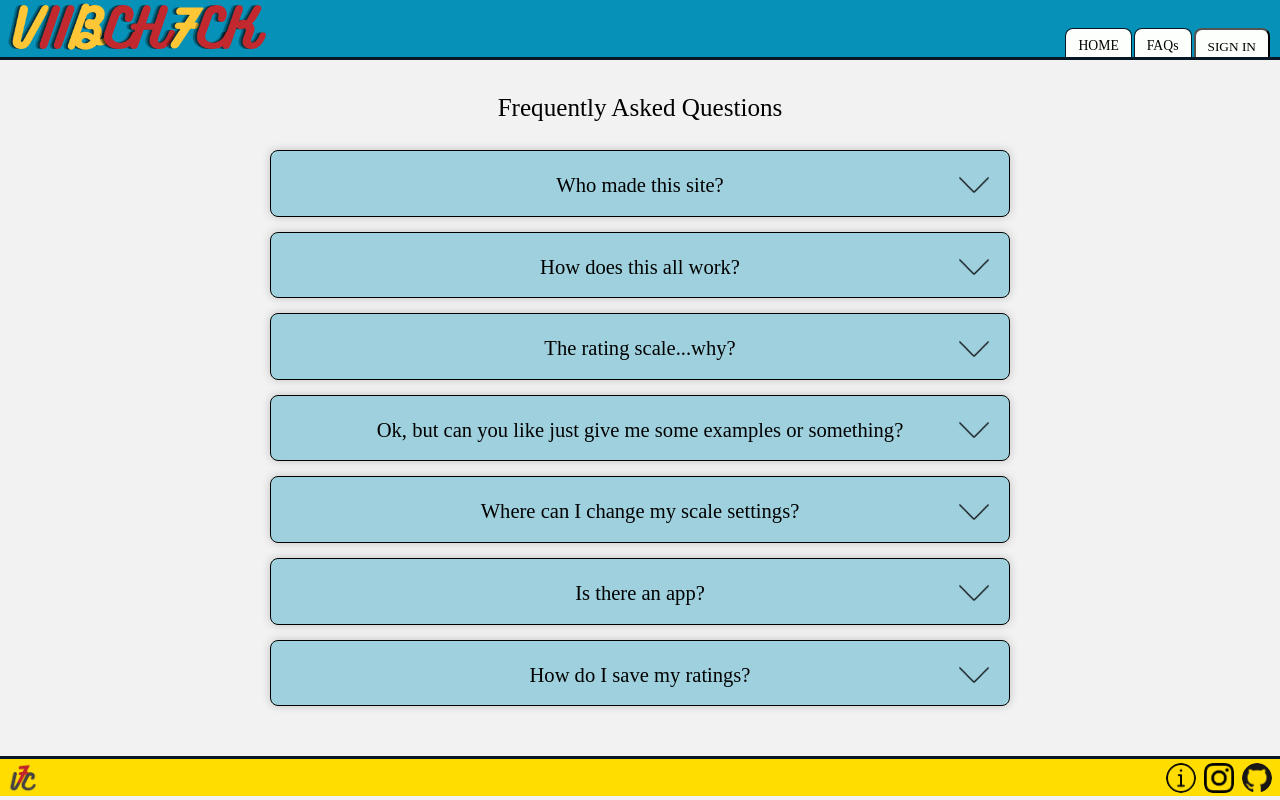
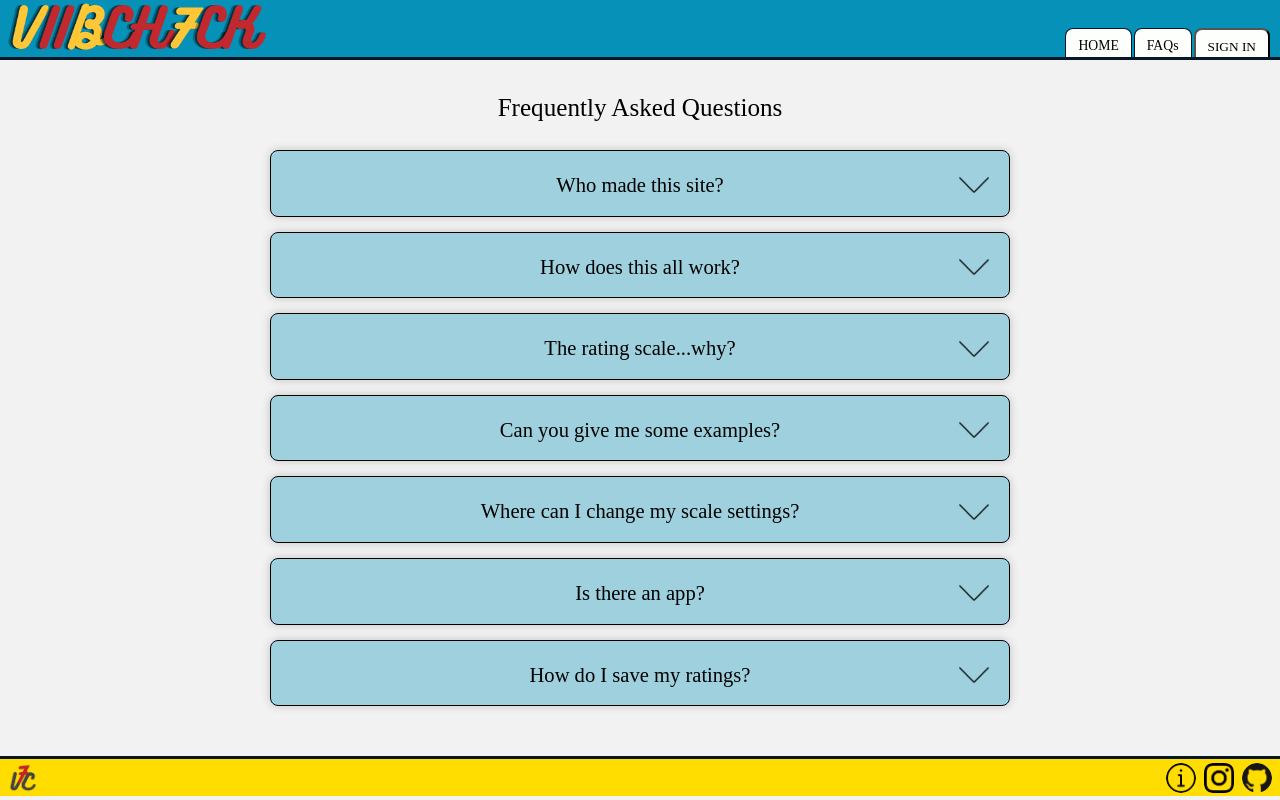
Before and after one commit to colefiscus/vibecheck, a React (Create React App) app: page /faqs in a window 1280 px wide. Built offline with nearby package versions, Linux system fonts and the light colour scheme; a web font is replaced by a local one.

Commit message:
Shorten language on one FAQ

```diff
--- a/src/Views/Faqs.js
+++ b/src/Views/Faqs.js
@@ -21,7 +21,7 @@ const Faqs = () => {
       open: false
     },
     {
-      question: "Ok, but can you like just give me some examples or something?",
+      question: "Can you give me some examples?",
       answer: "A 7 should be reserved for the best experiences of your life - less than a handful of scores should receive a 7. A 5 is great! You loved it! It's uncommon, but not rare. A 3 is pretty average - you didn't love it, didn't hate it. A 1 is just bad. You did not enjoy it in the slightest. A 0 is actually awful, like something is wrong. And a -2 is an abhorrent insult to humanity, Gordon Ramsey couldn't help this score get better and it wouldn't even deserve it in the first place.",
       open: false
     },
```
